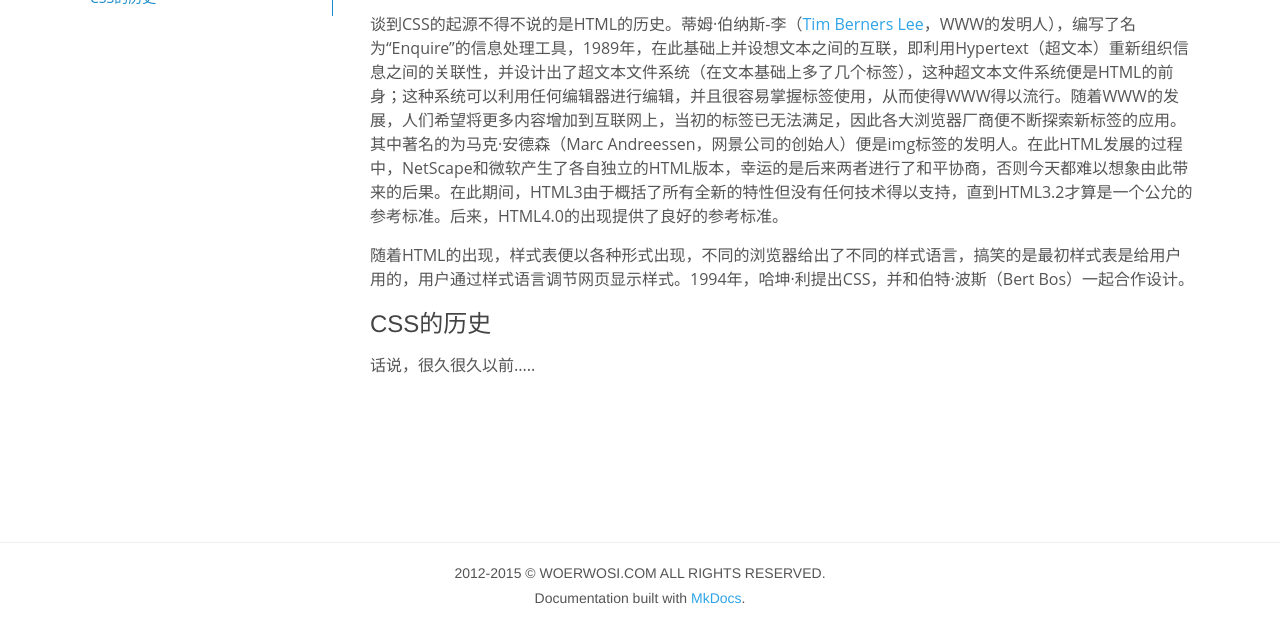
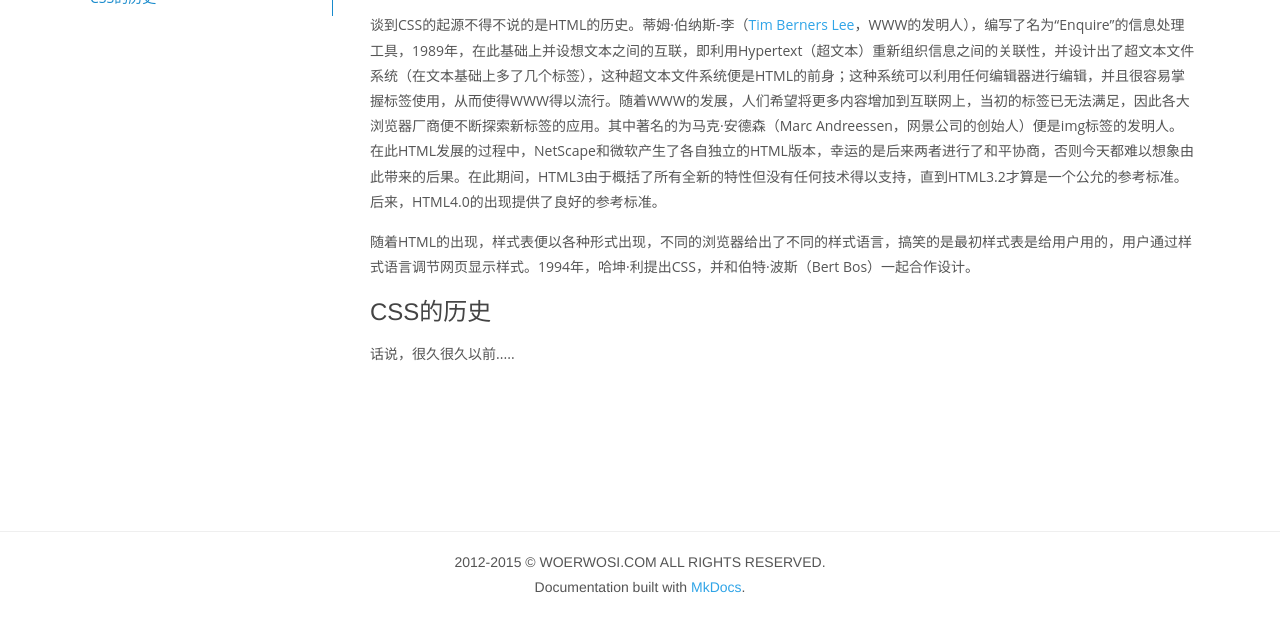
Before and after one commit to imshengli/wiki, a plain HTML site: page css/index.html in a window 1280 px wide. Shown: the part 172-800 px from the top of the page. Drawn offline with Linux system fonts and the light colour scheme.

Commit message:
style adjust

```diff
--- a/css/css/basic.css
+++ b/css/css/basic.css
@@ -121,6 +121,6 @@ h1, h2, h3 {
 }
 .container p {
     margin-bottom: 15px;
-    font-size: 16px;
-    line-height: 1.5em;
+    font-size: 14px;
+    line-height: 1.8em;
 }
```
Also changed, not shown: css/index.html (+1 -1 lines).
